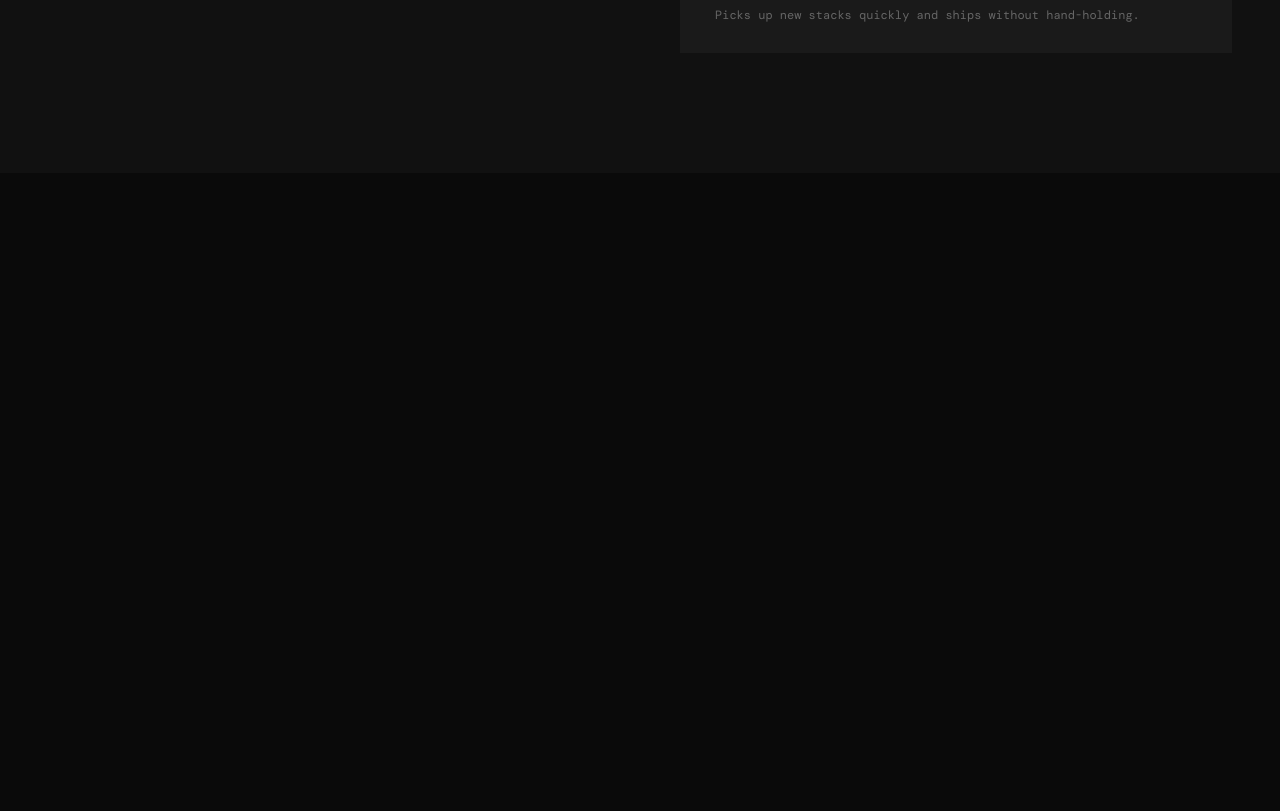
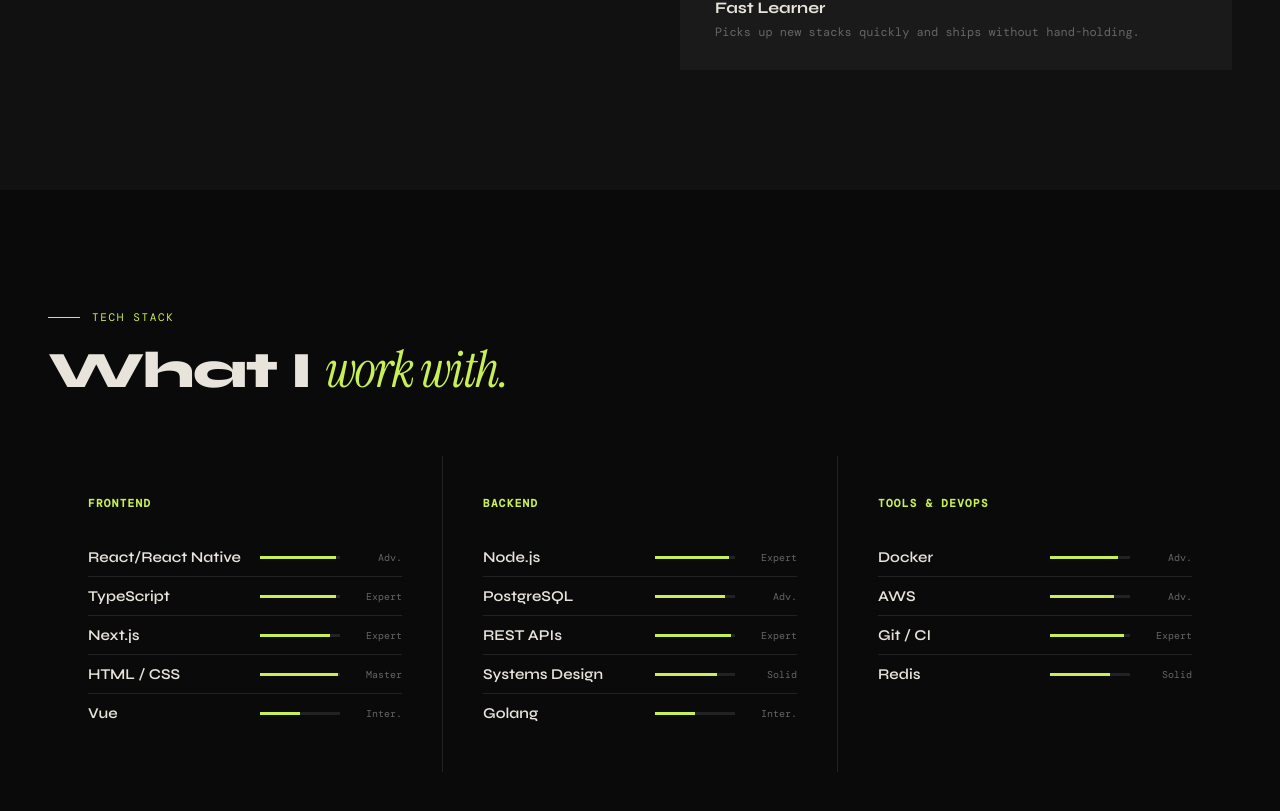
Before and after one commit to bryangodson/_portfolio, a Vue app: page / in a window 1280 px wide. Shown: the part 1551-2362 px from the top of the page. Before the commit the page ends 1724 px from the top, so only its background shows below. Built offline with nearby package versions, Linux system fonts and the light colour scheme; a web font is replaced by a local one.

Commit message:
feat:add skills section

```diff
--- a/src/App.vue
+++ b/src/App.vue
@@ -2,7 +2,7 @@
 import AppNav from "./components/AppNav.vue"
 import HeroSection from "./components/HeroSection.vue"
 import AboutSection    from './components/AboutSection.vue'
-
+import SkillsSection from "./components/SkillsSection.vue"
 </script>
 
 <template>
@@ -10,6 +10,7 @@
     <AppNav/>
     <HeroSection/>
     <AboutSection/>
+    <SkillsSection/>
   </div>
 </template>
 
--- a/src/components/HeroSection.vue
+++ b/src/components/HeroSection.vue
@@ -157,7 +157,6 @@
   letter-spacing: 0.1em;
   text-transform: uppercase;
   margin-bottom: 40px;
-  margin-top: -120px;
 }
 /* pulsing dot before the badge text */
 .hero__badge::before {
--- /dev/null
+++ b/src/components/SkillsSection.vue
@@ -0,0 +1,248 @@
+<template>
+  <section class="skills section-pad" id="skills">
+
+    <div class="section-label">Tech Stack</div>
+    <h2 class="section-title">What I <em>work with.</em></h2>
+
+    <!--
+      outer grid: three columns, one per skill group.
+      the thin border + background trick creates 1px dividers between cells.
+    -->
+    <div class="skills__grid">
+
+      <!--
+        outer v-for: iterates over the "groups" array — Frontend, Backend, Tools.
+        each group becomes one column.
+      -->
+      <div
+        v-for="group in groups"
+        :key="group.category"
+        class="skills__group"
+        ref="skillGroups"
+      >
+        <!-- category heading e.g. "Frontend" -->
+        <h3 class="skills__category">{{ group.category }}</h3>
+
+        <!--
+          inner v-for: iterates over skill objects inside each group.
+          this is "nested v-for" - a loop inside a loop.
+        -->
+        <div
+          v-for="skill in group.skills"
+          :key="skill.name"
+          class="skill-item"
+        >
+          <!-- skill name -->
+          <span class="skill-item__name">{{ skill.name }}</span>
+
+          <!-- progress bar wrapper -->
+          <div class="skill-item__bar-wrap">
+            <!--
+              :style is Vue's dynamic inline style binding.
+              we set the width using the skill's "pct" value (e.g. "95%").
+              initially 0% — animated to full width by the IntersectionObserver below.
+            -->
+            <div
+              class="skill-item__bar"
+              :style="{ width: animatedBars ? skill.pct : '0%' }"
+            ></div>
+          </div>
+
+          <!-- text label e.g. "Expert" -->
+          <span class="skill-item__level">{{ skill.level }}</span>
+        </div>
+
+      </div>
+    </div>
+
+  </section>
+</template>
+
+<script lang="ts">
+export default {
+  name: 'SkillsSection',
+
+  data() {
+    return {
+      // controls whether bars animate to their target width.
+      // starts false (bars are 0-width), flips to true when section is visible.
+      animatedBars: false,
+
+      // skill data — grouped by category.
+      // each skill: name (display), pct (bar fill), level (label text)
+      groups: [
+        {
+          category: 'Frontend',
+          skills: [
+            {
+              name: 'React/React Native',
+              pct: '95%',
+              level: 'Adv.'
+            },
+            {
+              name: 'TypeScript',
+              pct: '95%',
+              level: 'Expert'
+            },
+            {
+              name: 'Next.js',
+              pct: '88%',
+              level: 'Expert'
+            },
+            {
+              name: 'HTML / CSS',
+              pct: '98%',
+              level: 'Master'
+            },
+            {
+              name:'Vue',
+              pct:'50%',
+              level:'Inter.'
+            }
+          ],
+        },
+        {
+          category: 'Backend',
+          skills: [
+            {
+              name: 'Node.js',
+              pct: '92%',
+              level: 'Expert'
+            },
+            {
+              name: 'PostgreSQL',
+              pct: '88%',
+              level: 'Adv.'
+            },
+            {
+              name: 'REST APIs',
+              pct: '95%',
+              level: 'Expert'
+            },
+            {
+              name: 'Systems Design',
+              pct: '78%',
+              level: 'Solid'
+            },
+            {
+              name:'Golang',
+              pct:'50%',
+              level:'Inter.'
+            }
+          ],
+        },
+        {
+          category: 'Tools & DevOps',
+          skills: [
+            { name: 'Docker',    pct: '85%', level: 'Adv.'   },
+            { name: 'AWS',       pct: '80%', level: 'Adv.'   },
+            { name: 'Git / CI',  pct: '92%', level: 'Expert' },
+            { name: 'Redis',     pct: '75%', level: 'Solid'  },
+          ],
+        },
+      ],
+    }
+  },
+
+  mounted() {
+    // animate skill bars on scroll
+    // we watch the whole section. when it becomes visible, we flip
+    // animatedBars to true — which triggers the CSS transition on each bar.
+
+    const observer = new IntersectionObserver(
+      (entries) => {
+        entries.forEach((entry) => {
+          if (entry.isIntersecting) {
+            // $nextTick waits for Vue to process any pending DOM updates
+            // before we change animatedBars. This ensures bars start at 0%
+            // in the DOM before we animate them to their target width.
+            this.$nextTick(() => {
+              this.animatedBars = true
+            })
+            observer.unobserve(entry.target) // only animate once
+          }
+        })
+      },
+      { threshold: 0.3 } // fire when 30% of the section is visible
+    )
+
+    // Observe this component's root element (the <section>)
+    observer.observe(this.$el)
+  },
+}
+</script>
+
+<style scoped>
+/*  grid layout — three equal columns */
+.skills__grid {
+  display: grid;
+  grid-template-columns: repeat(3, 1fr);
+  gap: 1px;                /* tiny gap to act as a divider line */
+  background: var(--border); /* background shows through the gap = border effect */
+  margin-top: 60px;
+}
+
+/*  individual column */
+.skills__group {
+  background: var(--bg); /* fills over the --border background, creating column bg */
+  padding: 40px;
+}
+
+/*  category heading  */
+.skills__category {
+  font-family: var(--font-mono);
+  font-size: 11px;
+  letter-spacing: 0.12em;
+  text-transform: uppercase;
+  color: var(--accent);
+  margin-bottom: 28px;
+}
+
+/* skill row  */
+.skill-item {
+  display: flex;
+  align-items: center;
+  justify-content: space-between;
+  padding: 10px 0;
+  border-bottom: 1px solid var(--border);
+}
+.skill-item:last-child { border-bottom: none; }
+
+.skill-item__name {
+  font-size: 15px;
+  font-weight: 600;
+  flex: 1; /* take up remaining space */
+}
+
+/* progress bar */
+.skill-item__bar-wrap {
+  width: 80px; height: 3px;
+  background: var(--border);
+  position: relative;
+  overflow: hidden;
+  margin: 0 12px;
+}
+.skill-item__bar {
+  position: absolute;
+  top: 0; left: 0; height: 100%;
+  background: var(--accent);
+  /* smooth transition when width changes from 0% to target value */
+  transition: width 1.2s cubic-bezier(0.16, 1, 0.3, 1);
+}
+
+/* level label  */
+.skill-item__level {
+  font-family: var(--font-mono);
+  font-size: 10px;
+  color: var(--muted);
+  width: 50px;
+  text-align: right;
+}
+
+/* mobile  */
+@media (max-width: 900px) {
+  .skills__grid {
+    grid-template-columns: 1fr; /* stack on mobile */
+  }
+}
+</style>
```
